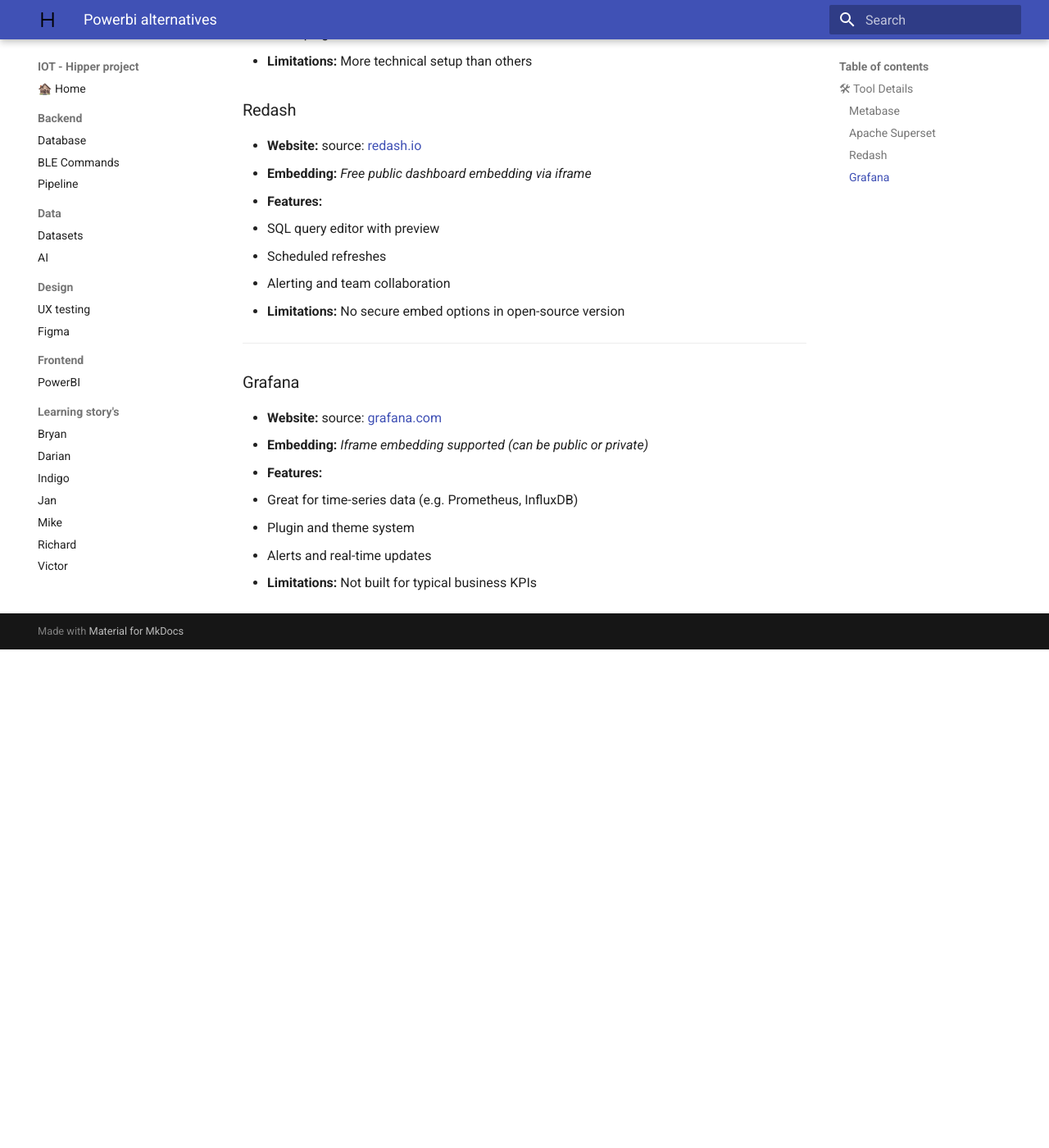
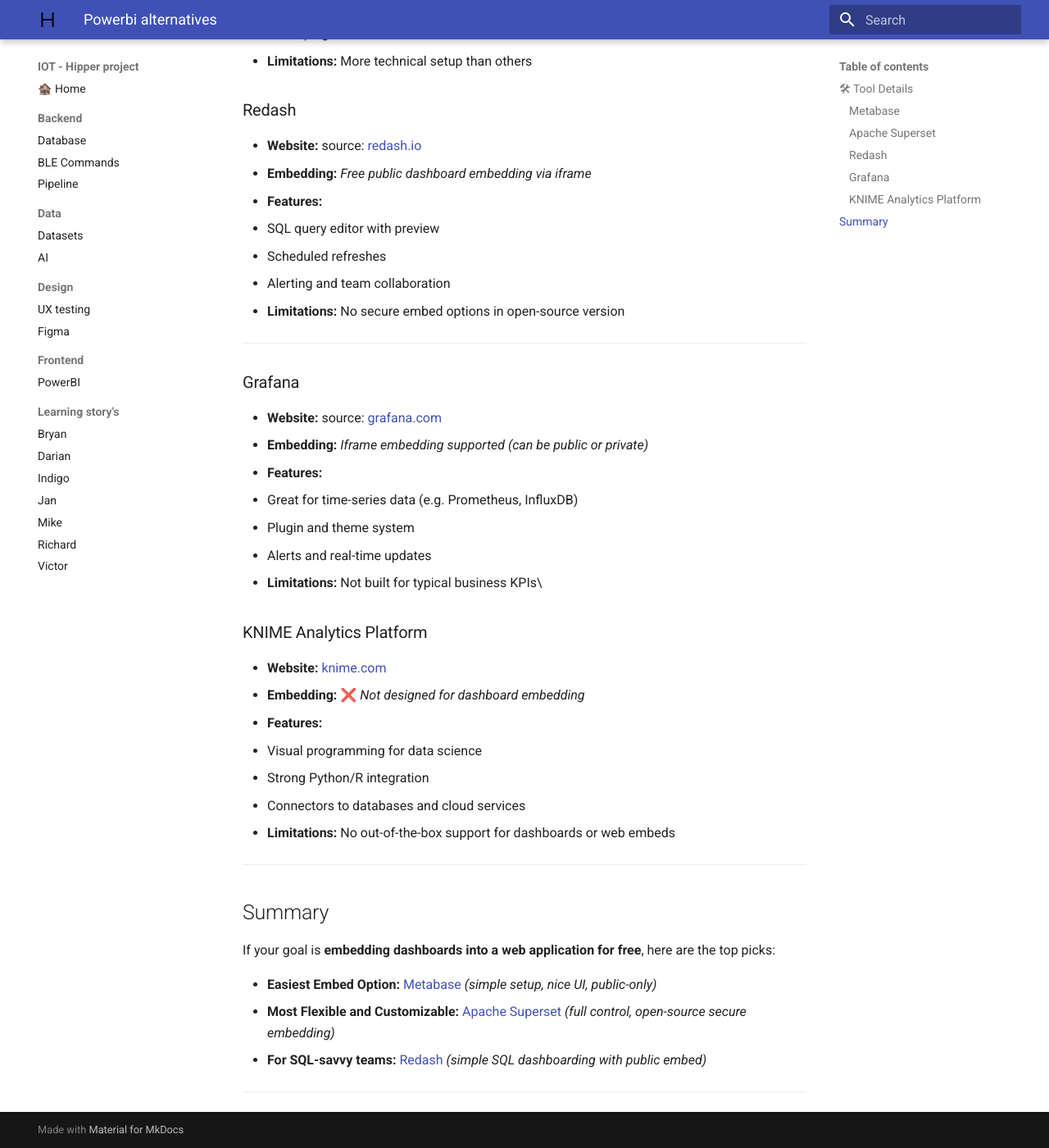
Before and after one commit to Vic-Warden/Digital-Life-Hipper-Monitoring, an MkDocs documentation site: the page built from docs/design/powerbi-alternatives.md, in a window 1280 px wide and 1400 px high, scrolled down 957 px. Shown: the whole window at 82% size. Built offline with MkDocs 1.6.1 and Material for MkDocs 9.7.7, drawn with Linux system fonts in a browser that asks for light colours; before the commit the page ends 1749 px from its top, so only the background shows below that.

Commit message:
added an additional application in the tool details and added a quick summary.

```diff
--- a/docs/design/powerbi-alternatives.md
+++ b/docs/design/powerbi-alternatives.md
@@ -47,4 +47,25 @@
   - Great for time-series data (e.g. Prometheus, InfluxDB)
   - Plugin and theme system
   - Alerts and real-time updates
-- **Limitations:** Not built for typical business KPIs
+- **Limitations:** Not built for typical business KPIs\
+
+###  KNIME Analytics Platform
+- **Website:** [knime.com](https://www.knime.com/)
+- **Embedding:** ❌ *Not designed for dashboard embedding*
+- **Features:**
+  - Visual programming for data science
+  - Strong Python/R integration
+  - Connectors to databases and cloud services
+- **Limitations:** No out-of-the-box support for dashboards or web embeds
+
+---
+
+##  Summary
+
+If your goal is **embedding dashboards into a web application for free**, here are the top picks:
+
+-  **Easiest Embed Option:** [Metabase](https://www.metabase.com/) *(simple setup, nice UI, public-only)*
+-  **Most Flexible and Customizable:** [Apache Superset](https://superset.apache.org/) *(full control, open-source secure embedding)*
+-  **For SQL-savvy teams:** [Redash](https://redash.io/) *(simple SQL dashboarding with public embed)*
+
+---
```
